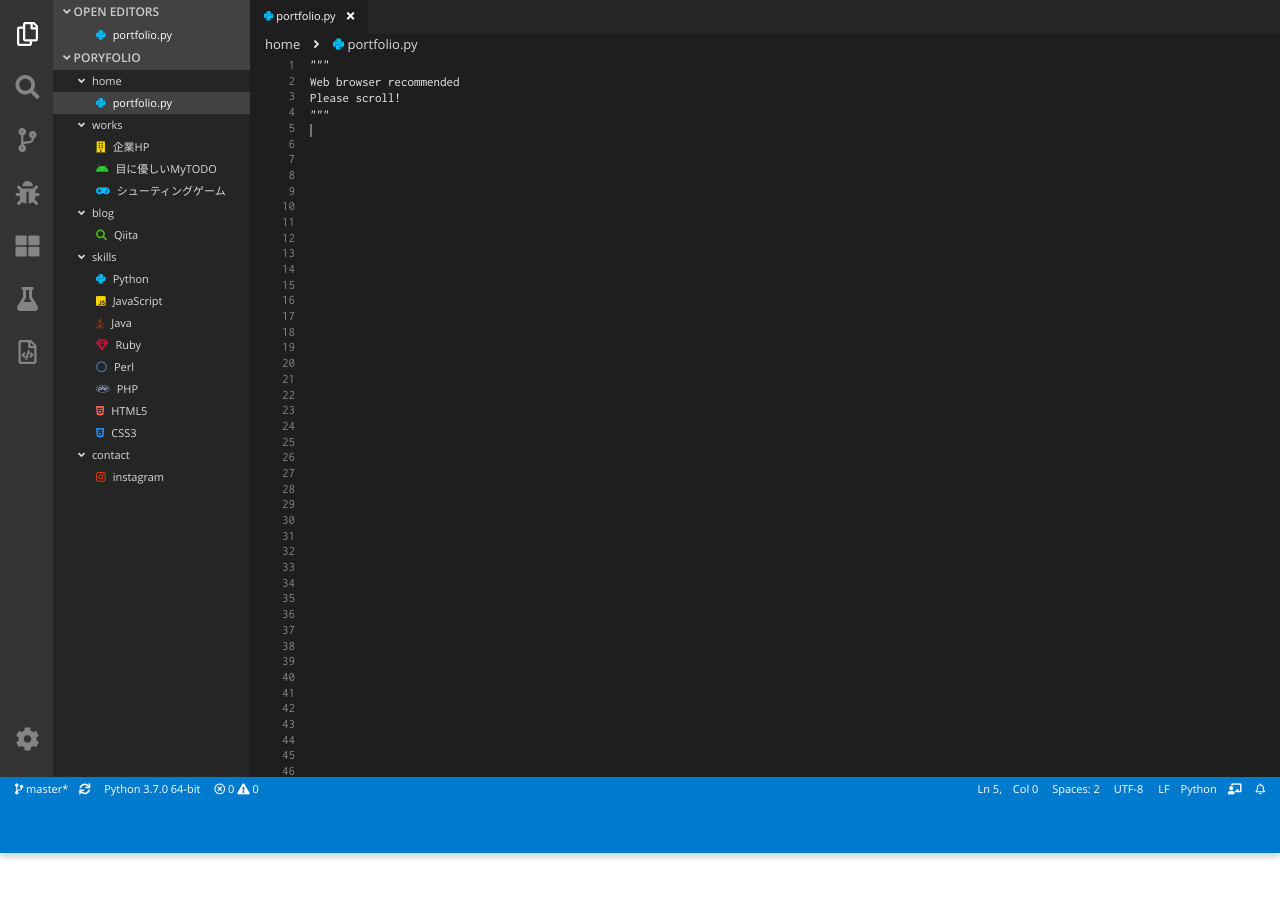
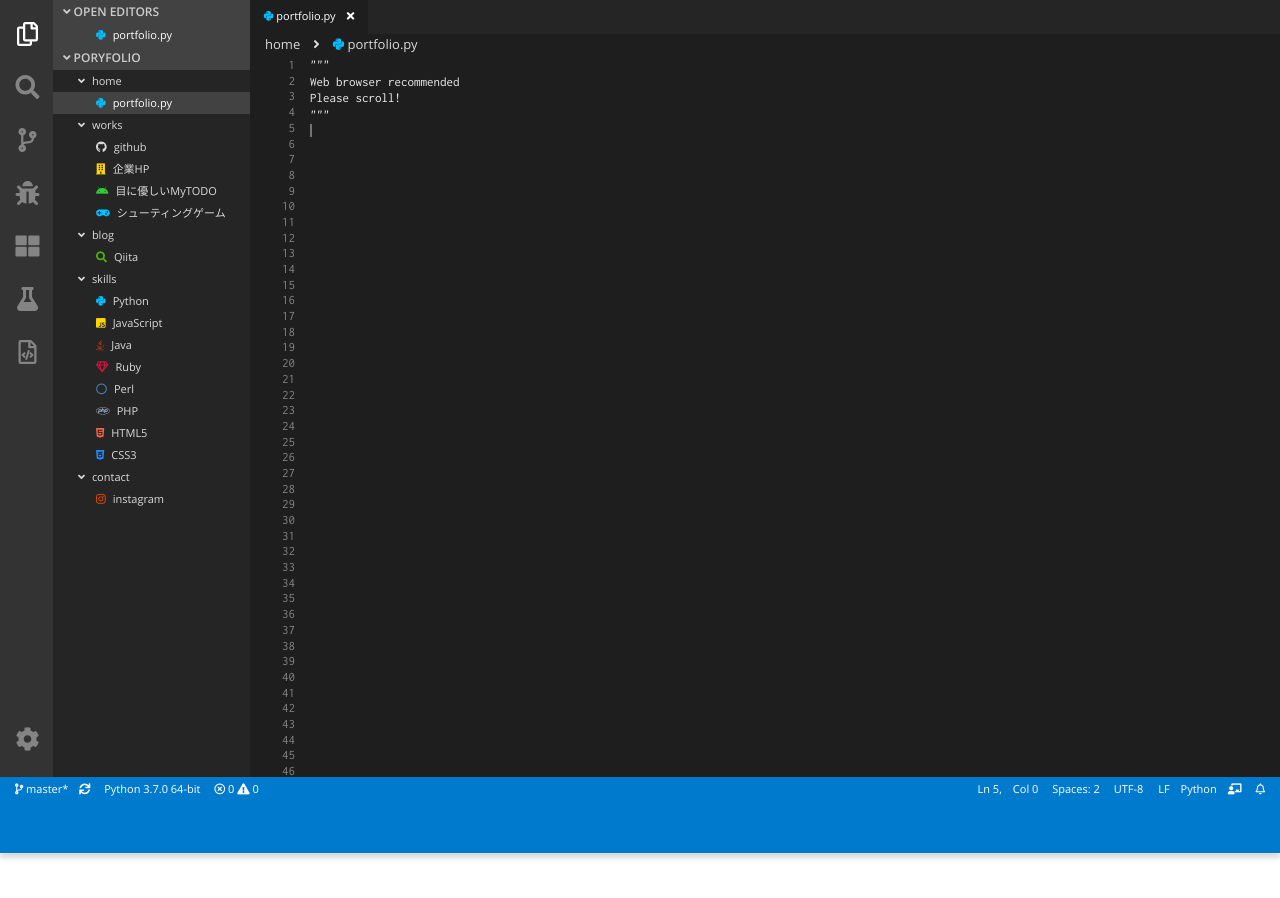
Before and after one commit to ryota-shimajiri/portfolio, a plain HTML site: page index.html in a window 1280 px wide. Shown: the top 898 px of the page. Drawn offline with Linux system fonts and the light colour scheme.

Commit message:
add github icon

```diff
--- a/index.html
+++ b/index.html
@@ -39,6 +39,7 @@
         <dd class="file current"><i class="fab fa-python" id="python"></i>portfolio.py</dd>
 
         <dd><i class="fas fa-angle-down"></i>works</dd>
+        <dd class="file"><a href="https://github.com/ryota-shimajiri" target="_blank"><i class="fab fa-github" id="github"></i>github</a></dd>
         <dd class="file"><a href="https://www.lberc-g.jp/" target="_blank"><i class="fas fa-building" id="company"></i>企業HP</a></dd>
         <dd class="file"><a href="https://play.google.com/store/apps/details?id=com.todo.shimma.mytodo" target="_blank"><i class="fab fa-android" id="android"></i>目に優しいMyTODO</a></dd>
         <dd class="file"><a href="https://github.com/ryota-shimajiri/shooting_game/releases" target="_blank"><i class="fas fa-gamepad" id="game"></i>シューティングゲーム</a></dd>
```
